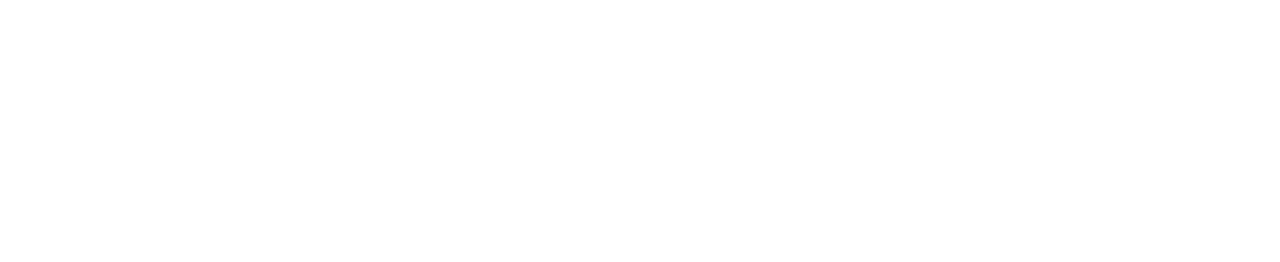
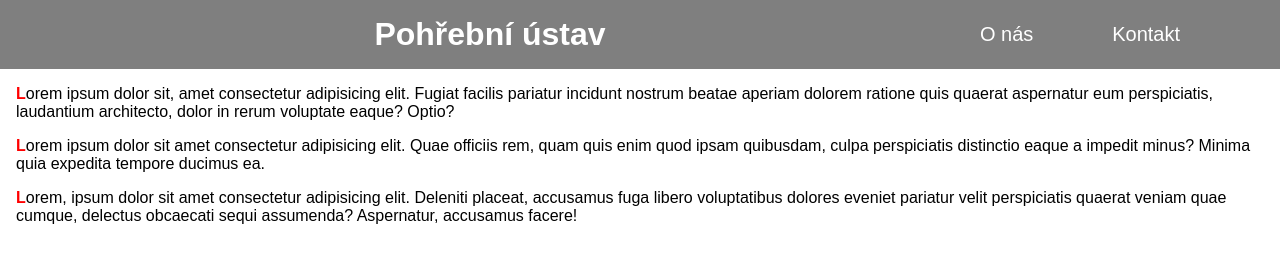
Before and after one commit to M1chal05/pohrebni_ustav, a plain HTML site: page index.html in a window 1280 px wide. Drawn offline with Linux system fonts and the light colour scheme.

Commit message:
almost done

```diff
--- a/index.html
+++ b/index.html
@@ -4,8 +4,24 @@
     <meta charset="UTF-8">
     <meta name="viewport" content="width=device-width, initial-scale=1.0">
     <title>Pohřební ústav</title>
+    <link rel="stylesheet" href="./style.css">
 </head>
 <body>
 
+<nav>
+    <h1>Pohřební ústav</h1>
+
+    <div class="menu">
+        <a href="#">O nás</a>
+        <a href="#">Kontakt</a>
+    </div>
+</nav>
+
+<p>Lorem ipsum dolor sit, amet consectetur adipisicing elit. Fugiat facilis pariatur incidunt nostrum beatae aperiam dolorem ratione quis quaerat aspernatur eum perspiciatis, laudantium architecto, dolor in rerum voluptate eaque? Optio?</p>
+<p>Lorem ipsum dolor sit amet consectetur adipisicing elit. Quae officiis rem, quam quis enim quod ipsam quibusdam, culpa perspiciatis distinctio eaque a impedit minus? Minima quia expedita tempore ducimus ea.</p>
+<p>Lorem, ipsum dolor sit amet consectetur adipisicing elit. Deleniti placeat, accusamus fuga libero voluptatibus dolores eveniet pariatur velit perspiciatis quaerat veniam quae cumque, delectus obcaecati sequi assumenda? Aspernatur, accusamus facere!</p>
+
+
+
 </body>
 </html>
--- /dev/null
+++ b/style.css
@@ -0,0 +1,47 @@
+*{
+    margin: 0;
+    padding: 0;
+    box-sizing: border-box;
+    font-family: sans-serif;
+}
+
+nav{
+    display: flex;
+    align-items: center;
+    background-color: rgba(0, 0, 0, 0.5);
+}
+
+nav h1{
+    text-align: center;
+    font-size: 2rem;
+    margin: 0.5em auto;
+    color: white;
+}
+
+nav .menu{
+    margin-right: 5em;
+    display: flex;
+    justify-content: space-between;
+    width: 10em;
+    font-size: 1.25rem;
+}
+
+nav .menu a{
+    color: white;
+    text-decoration: none;
+    transition: color 0.3s;
+}
+
+nav .menu a:hover{
+    color: red;
+    transition: color 0.3s;
+}
+
+p{
+    margin: 1em;
+}
+
+p::first-letter{
+    color: red;
+    font-weight: bold;
+}
```
Also changed, not shown: contact.html (added).
